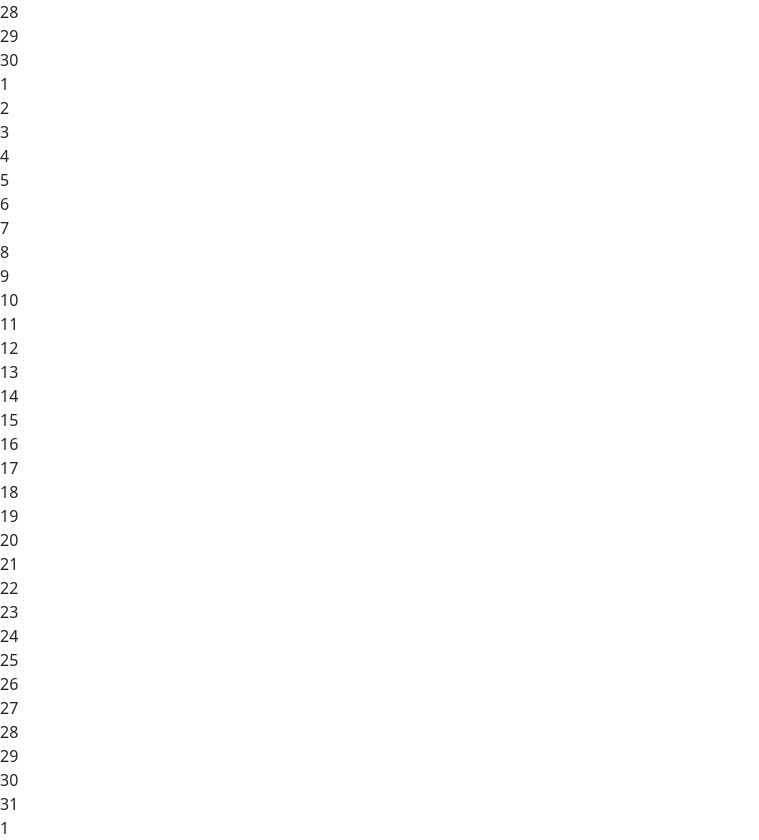
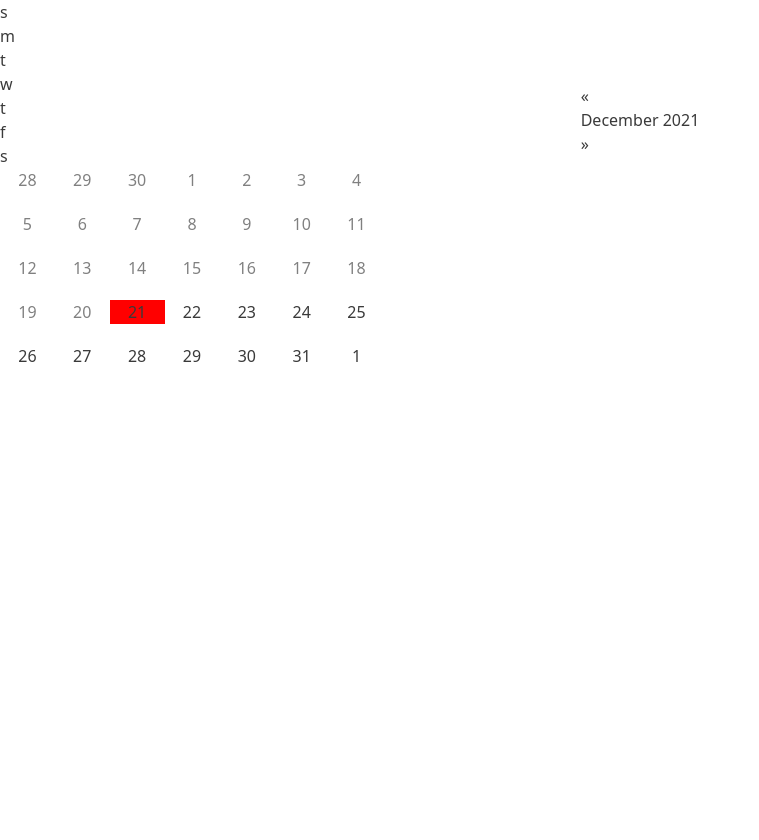
Before and after one commit to RyanXuu/the-app, a React (Create React App) app in the folder client/: page /calendar in a window 1280 px wide. Shown: the whole page, without its empty margins (0-759 px from the left). After the commit the page ends 800 px from the top, so only its background shows below. Built offline with nearby package versions, Linux system fonts and the light colour scheme.

Commit message:
finished base calendar functionality

```diff
--- a/client/src/Pages/Apps/Calendar/Calendar.js
+++ b/client/src/Pages/Apps/Calendar/Calendar.js
@@ -1,29 +1,41 @@
-import { React, moment } from "./index";
+import {
+  React,
+  moment,
+  useState,
+  useEffect,
+  styles,
+  buildCalendar,
+  dayStyles,
+  Header,
+} from "./index";
 
 const Calendar = () => {
-  const value = moment();
-  const startDay = value.clone().startOf("month").startOf("week");
-  const endDay = value.clone().endOf("month").endOf("end");
-  const day = startDay.clone().subtract(1, "day");
-  const calendar = [];
+  const [calendar, setCalendar] = useState([]);
+  const [value, setValue] = useState(moment());
 
-  while (day.isBefore(endDay, "day")) {
-    calendar.push(
-      Array(7)
-        .fill(0)
-        .map(() => day.add(1, "day").clone())
-    );
-  }
+  useEffect(() => {
+    setCalendar(buildCalendar(value));
+  }, [value]);
 
   return (
-    <div>
-      {calendar.map((week) => (
-        <div>
-          {week.map((day) => (
-            <div>{day.format("D")}</div>
+    <div className="Calendar">
+      <Header value={value} setValue={setValue} />
+      <div className="Body">
+        <div className="Day-Names">
+          {["s", "m", "t", "w", "t", "f", "s"].map((d) => (
+            <div className="week">{d}</div>
           ))}
         </div>
-      ))}
+        {calendar.map((week) => (
+          <div>
+            {week.map((day) => (
+              <div className="Day" onClick={() => setValue(day)}>
+                <div className={dayStyles(day, value)}>{day.format("D")}</div>
+              </div>
+            ))}
+          </div>
+        ))}
+      </div>
     </div>
   );
 };
--- /dev/null
+++ b/client/src/Pages/Apps/Calendar/build.js
@@ -0,0 +1,19 @@
+const buildCalendar = (value) => {
+  const startDay = value.clone().startOf("month").startOf("week");
+  const endDay = value.clone().endOf("month").endOf("end");
+
+  const day = startDay.clone().subtract(1, "day");
+  const calendar = [];
+
+  while (day.isBefore(endDay, "day")) {
+    calendar.push(
+      Array(7)
+        .fill(0)
+        .map(() => day.add(1, "day").clone())
+    );
+  }
+
+  return calendar;
+};
+
+export default buildCalendar;
--- /dev/null
+++ b/client/src/Pages/Apps/Calendar/header.js
@@ -0,0 +1,34 @@
+import { React } from "./index";
+
+const CalendarHeader = ({ value, setValue }) => {
+  const currMonthName = () => {
+    return value.format("MMMM");
+  };
+
+  const currYear = () => {
+    return value.format("YYYY");
+  };
+
+  const prevMonth = () => {
+    return value.clone().subtract(1, "month");
+  };
+
+  const nextMonth = () => {
+    return value.clone().add(1, "month");
+  };
+
+  return (
+    <div className="Header">
+      <div className="Previous" onClick={() => setValue(prevMonth())}>
+        {String.fromCharCode(171)}
+      </div>
+      <div>
+        {currMonthName()} {currYear()}
+      </div>
+      <div className="Next" onClick={() => setValue(nextMonth())}>
+        {String.fromCharCode(187)}
+      </div>
+    </div>
+  );
+};
+export default CalendarHeader;
--- a/client/src/Pages/Apps/Calendar/index.js
+++ b/client/src/Pages/Apps/Calendar/index.js
@@ -1,4 +1,17 @@
-import React from "react";
+import React, { useState, useEffect } from "react";
 import moment from "moment";
+import styles from "./styles.css";
+import buildCalendar from "./build";
+import dayStyles from "./styles";
+import Header from "./header";
 
-export { React, moment };
+export {
+  React,
+  moment,
+  useState,
+  useEffect,
+  styles,
+  buildCalendar,
+  dayStyles,
+  Header,
+};
--- /dev/null
+++ b/client/src/Pages/Apps/Calendar/styles.css
@@ -0,0 +1,40 @@
+.Calendar .Day {
+  position: relative;
+  width: calc(30% / 7);
+  height: 44px;
+  display: inline-block;
+  background-color: white;
+  padding: 0;
+  margin: 0;
+  box-sizing: border-box;
+  z-index: 1;
+  text-align: center;
+}
+
+.Calendar {
+  --black: rgb(58, 58, 58);
+  --grey: rgb(205, 205, 205);
+  --white: rgb(240, 240, 240);
+  --red: rgb(206, 36, 36);
+  --light-blue: rgb(102, 193, 255);
+  color: var(--black);
+  font-size: 16px;
+  text-rendering: optimize Legibility;
+  -moz-osx-font-smoothing: grayscale;
+  font-smoothing: antialiased;
+  -webkit-font-smoothing: antialiased;
+}
+
+.Selected {
+  background-color: red;
+  border: red;
+}
+
+.Today {
+  background-color: grey;
+  border: grey;
+}
+
+.Before {
+  color: grey;
+}
--- /dev/null
+++ b/client/src/Pages/Apps/Calendar/styles.js
@@ -0,0 +1,20 @@
+const isSelected = (day, value) => {
+  return value.isSame(day, "day");
+};
+
+const beforeToday = (day) => {
+  return day.isBefore(new Date(), "day");
+};
+
+const isToday = (day) => {
+  return day.isSame(new Date(), "day");
+};
+
+const dayStyles = (day, value) => {
+  if (beforeToday(day)) return "Before";
+  if (isSelected(day, value)) return "Selected";
+  if (isToday(day)) return "Today";
+  return "";
+};
+
+export default dayStyles;
```
